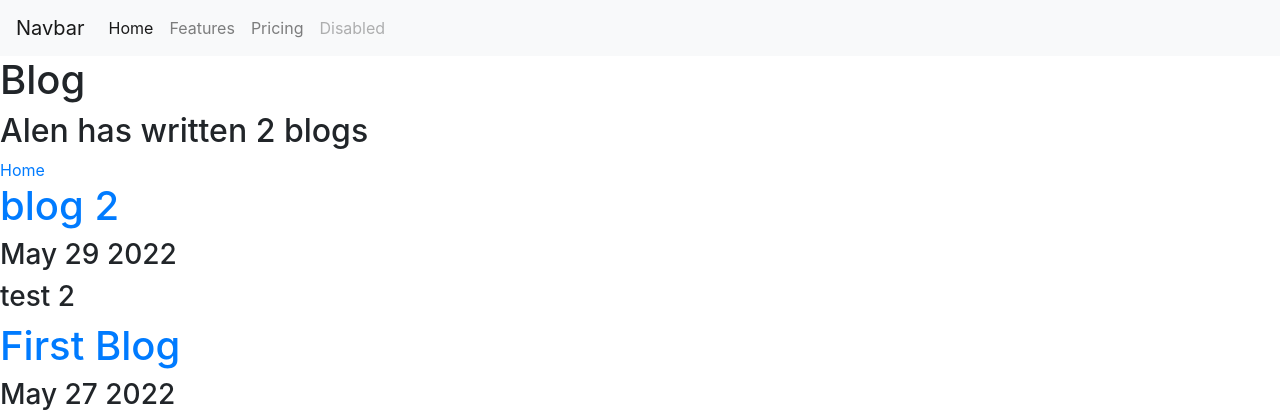
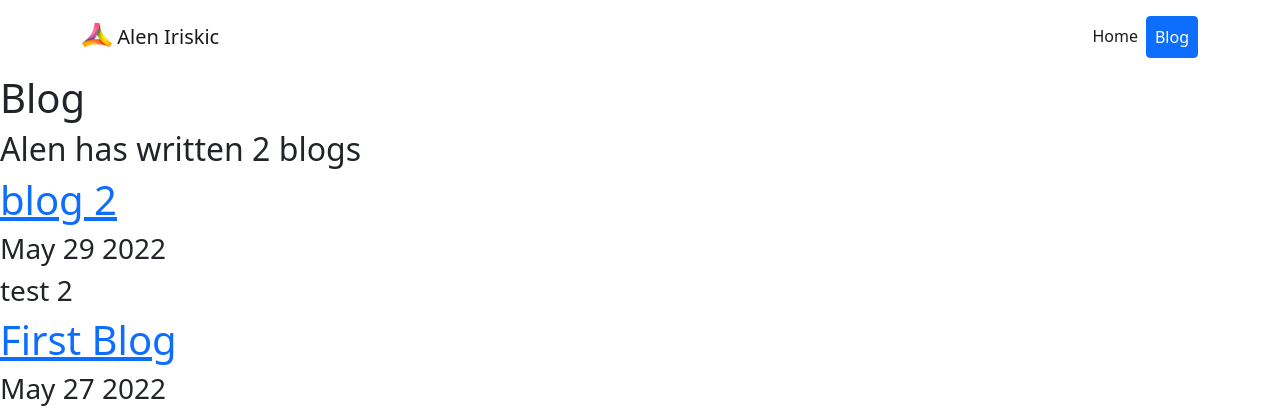
Before and after one commit to cozyflexing/personal-portfolio-project, a Django app: page /blog/ in a window 1280 px wide. Shown: the top 411 px of the page. Run offline with Django 4.2, Linux system fonts and the light colour scheme; data comes from the database, SQL or seed files in the repository.

Commit message:
navbar styled

```diff
--- a/blog/templates/blog/blogs_home.html
+++ b/blog/templates/blog/blogs_home.html
@@ -3,7 +3,6 @@
 <h1>Blog</h1>
 <h2>Alen has written {{ blog_count }} blog{{ blogs.count|pluralize }} </h2>
 
-<a href="{% url 'home' %}">Home</a>
 {% for blog in blogs %}
 
 <a href="{% url 'blog:detail' blog.id %}"><h1>{{ blog.title }}</h1></a>
--- a/blog/templates/blog/detail.html
+++ b/blog/templates/blog/detail.html
@@ -1,8 +1,8 @@
 {% extends 'portfolio/base.html' %}
 {% block content %}
-<a href="{% url 'blog:blogs_home' %}">Home</a>
 
 <h1>{{ blog.title }}</h1>
 <h2>{{ blog.date|date:'F jS Y' }}</h2>
 {{ blog.description|safe }}
+
 {% endblock content %}
--- a/portfolio/templates/portfolio/base.html
+++ b/portfolio/templates/portfolio/base.html
@@ -1,55 +1,57 @@
-
 <!doctype html>
 <html lang="en">
+  {% load static %}
   <head>
     <!-- Required meta tags -->
     <meta charset="utf-8">
-    <meta name="viewport" content="width=device-width, initial-scale=1, shrink-to-fit=no">
-    {% load static %}
+    <meta name="viewport" content="width=device-width, initial-scale=1">
+
     <!-- Bootstrap CSS -->
-    <link rel="stylesheet" href="https://cdn.jsdelivr.net/npm/bootstrap@4.6.1/dist/css/bootstrap.min.css" integrity="sha384-zCbKRCUGaJDkqS1kPbPd7TveP5iyJE0EjAuZQTgFLD2ylzuqKfdKlfG/eSrtxUkn" crossorigin="anonymous">
+    <link href="https://cdn.jsdelivr.net/npm/bootstrap@5.1.3/dist/css/bootstrap.min.css" rel="stylesheet" integrity="sha384-1BmE4kWBq78iYhFldvKuhfTAU6auU8tT94WrHftjDbrCEXSU1oBoqyl2QvZ6jIW3" crossorigin="anonymous">
 
-    <link rel="icon" type="image/png" href="{% static 'portfolio/Logo.png' %}">
+    <link rel="icon" type="image/png" href="{% static 'portfolio/abstractlogo.png' %}">
 
     <title>Alen's Portfolio</title>
   </head>
   <body>
-    <nav class="navbar navbar-expand-lg navbar-light bg-light">
-        <a class="navbar-brand" href="#">Navbar</a>
-        <button class="navbar-toggler" type="button" data-toggle="collapse" data-target="#navbarNav" aria-controls="navbarNav" aria-expanded="false" aria-label="Toggle navigation">
+    <header>
+      <nav style="background-color: white;" class="navbar navbar-expand-lg navbar-light">
+        <div class="container">
+          <a class="navbar-brand" href="{% url 'home' %}">
+            <img src="{% static 'portfolio/abstractlogo.png' %}" alt="" width="30" height="24" class="d-inline-block align-text-top">
+            Alen Iriskic
+          </a>
+            <span class="navbar-text">
+              <button class="navbar-toggler" type="button" data-bs-toggle="collapse" data-bs-target="#navbarText" aria-controls="navbarText" aria-expanded="false" aria-label="Toggle navigation">
                 <span class="navbar-toggler-icon"></span>
               </button>
-        <div class="collapse navbar-collapse" id="navbarNav">
-          <ul class="navbar-nav">
-            <li class="nav-item active">
-              <a class="nav-link" href="#">Home <span class="sr-only">(current)</span></a>
+              <div class="collapse navbar-collapse" id="navbarText">
+                <ul class="navbar-nav me-auto mb-2 mb-lg-0">
+                  <li class="nav-item text-dark">
+                    <a class="nav-link active" aria-current="page" href="{% url 'home' %}">Home</a>
                   </li>
                   <li class="nav-item">
-              <a class="nav-link" href="#">Features</a>
-            </li>
-            <li class="nav-item">
-              <a class="nav-link" href="#">Pricing</a>
-            </li>
-            <li class="nav-item">
-              <a class="nav-link disabled">Disabled</a>
+                    <a class="nav-link btn btn-primary text-white" href="{% url 'blog:blogs_home' %}">Blog</a>
                   </li>
                 </ul>
+            </span>
+          </div>
         </div>
       </nav>
+    </header>
 
-{% block content %}{% endblock %}
+
+    {% block content %}{% endblock content %}
 
     <!-- Optional JavaScript; choose one of the two! -->
 
-    <!-- Option 1: jQuery and Bootstrap Bundle (includes Popper) -->
-    <script src="https://cdn.jsdelivr.net/npm/jquery@3.5.1/dist/jquery.slim.min.js" integrity="sha384-DfXdz2htPH0lsSSs5nCTpuj/zy4C+OGpamoFVy38MVBnE+IbbVYUew+OrCXaRkfj" crossorigin="anonymous"></script>
-    <script src="https://cdn.jsdelivr.net/npm/bootstrap@4.6.1/dist/js/bootstrap.bundle.min.js" integrity="sha384-fQybjgWLrvvRgtW6bFlB7jaZrFsaBXjsOMm/tB9LTS58ONXgqbR9W8oWht/amnpF" crossorigin="anonymous"></script>
+    <!-- Option 1: Bootstrap Bundle with Popper -->
+    <script src="https://cdn.jsdelivr.net/npm/bootstrap@5.1.3/dist/js/bootstrap.bundle.min.js" integrity="sha384-ka7Sk0Gln4gmtz2MlQnikT1wXgYsOg+OMhuP+IlRH9sENBO0LRn5q+8nbTov4+1p" crossorigin="anonymous"></script>
 
     <!-- Option 2: Separate Popper and Bootstrap JS -->
     <!--
-    <script src="https://cdn.jsdelivr.net/npm/jquery@3.5.1/dist/jquery.slim.min.js" integrity="sha384-DfXdz2htPH0lsSSs5nCTpuj/zy4C+OGpamoFVy38MVBnE+IbbVYUew+OrCXaRkfj" crossorigin="anonymous"></script>
-    <script src="https://cdn.jsdelivr.net/npm/popper.js@1.16.1/dist/umd/popper.min.js" integrity="sha384-9/reFTGAW83EW2RDu2S0VKaIzap3H66lZH81PoYlFhbGU+6BZp6G7niu735Sk7lN" crossorigin="anonymous"></script>
-    <script src="https://cdn.jsdelivr.net/npm/bootstrap@4.6.1/dist/js/bootstrap.min.js" integrity="sha384-VHvPCCyXqtD5DqJeNxl2dtTyhF78xXNXdkwX1CZeRusQfRKp+tA7hAShOK/B/fQ2" crossorigin="anonymous"></script>
+    <script src="https://cdn.jsdelivr.net/npm/@popperjs/core@2.10.2/dist/umd/popper.min.js" integrity="sha384-7+zCNj/IqJ95wo16oMtfsKbZ9ccEh31eOz1HGyDuCQ6wgnyJNSYdrPa03rtR1zdB" crossorigin="anonymous"></script>
+    <script src="https://cdn.jsdelivr.net/npm/bootstrap@5.1.3/dist/js/bootstrap.min.js" integrity="sha384-QJHtvGhmr9XOIpI6YVutG+2QOK9T+ZnN4kzFN1RtK3zEFEIsxhlmWl5/YESvpZ13" crossorigin="anonymous"></script>
     -->
   </body>
 </html>
```
Also changed, not shown: portfolio/templates/portfolio/home.html (+11 -18 lines), portfolio/static/portfolio/Logo.png (deleted), portfolio/static/portfolio/abstractlogo.png (added), portfolio/static/portfolio/custom.css (added). Lines whose indentation alone changed are shown as unchanged.
